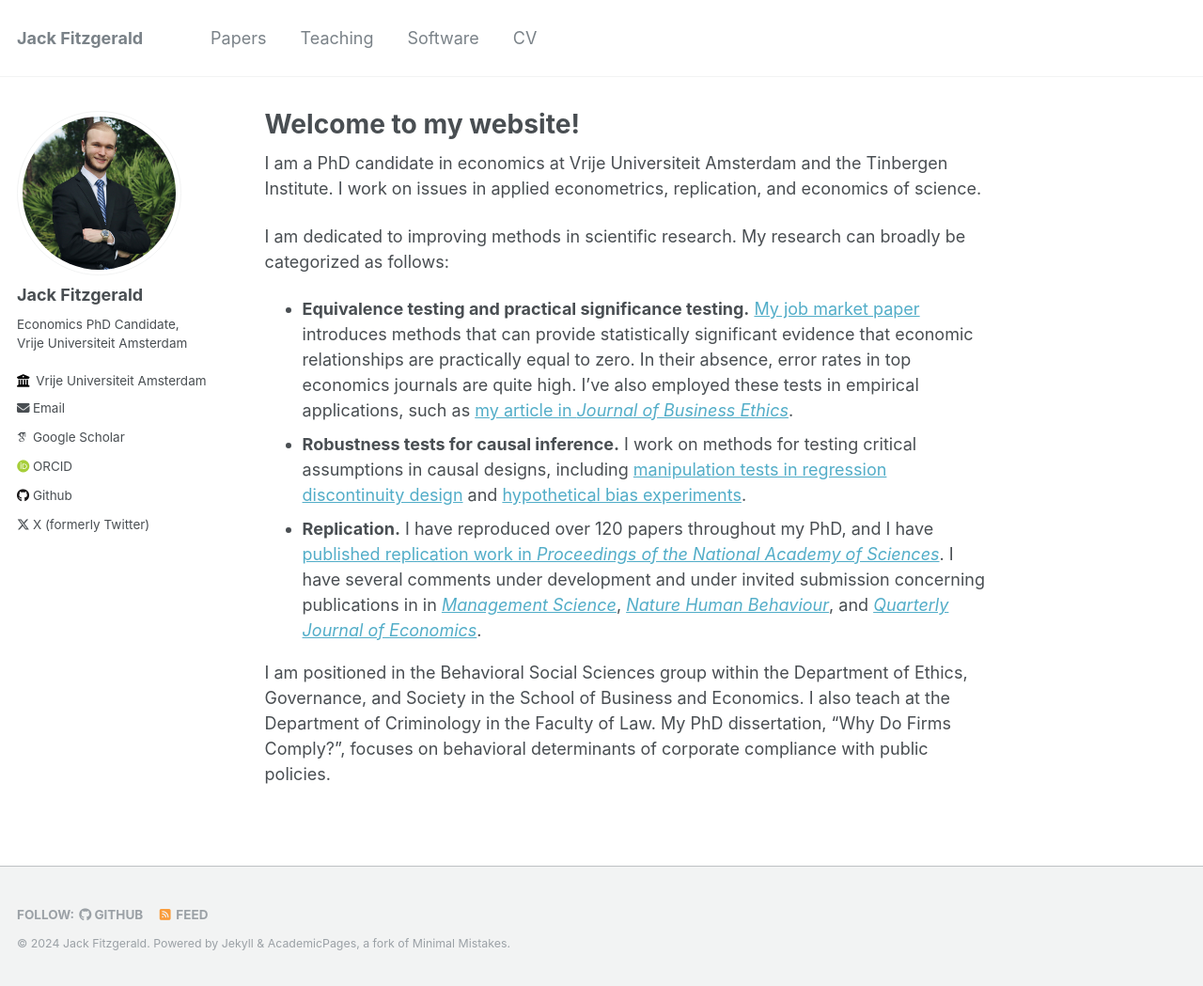
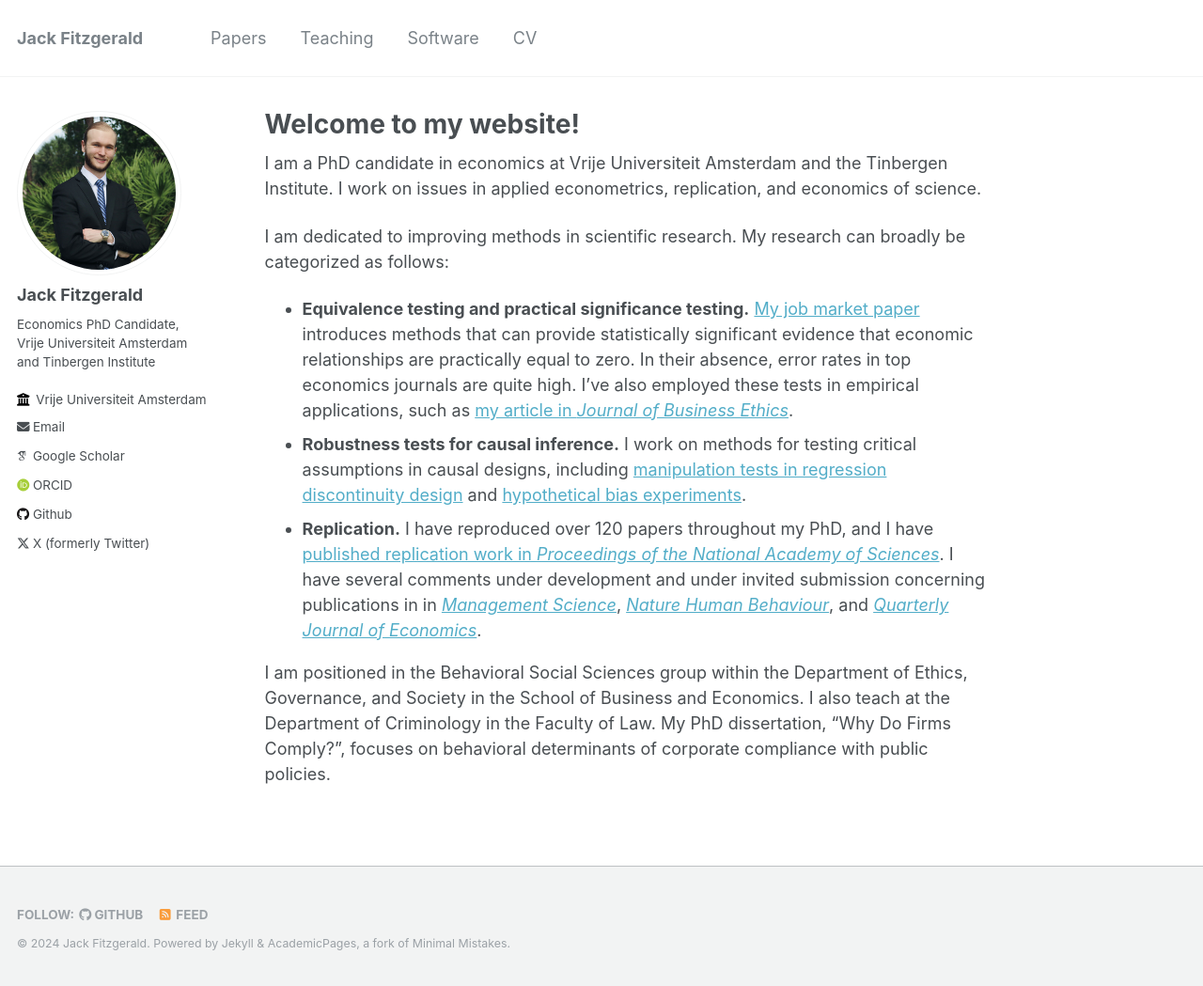
Before and after one commit to jack-fitzgerald/jack-fitzgerald.github.io, a Jekyll site: the page built from _pages/about.md, in a window 1280 px wide and 1049 px high. Shown: the whole window at 94% size. Built offline with Jekyll 4.4.1, drawn with Linux system fonts in a browser that asks for light colours; some web fonts are replaced.

Commit message:
Update _config.yml

```diff
--- a/_config.yml
+++ b/_config.yml
@@ -11,7 +11,7 @@ locale                   : "en-US"
 title                    : "Jack Fitzgerald"
 title_separator          : "-"
 name                     : &name "Jack Fitzgerald"
-description              : &description "Economics PhD Candidate, Vrije Universiteit Amsterdam"
+description              : &description "Economics PhD Candidate, Vrije Universiteit Amsterdam and Tinbergen Institute"
 url                      : https://jack-fitzgerald.github.io # the base hostname & protocol for your site e.g. "https://mmistakes.github.io"
 baseurl                  : "" # the subpath of your site, e.g. "/blog"
 repository               : "academicpages/jack-fitzgerald.github.io"
@@ -24,7 +24,7 @@ author:
   avatar           : "profile.png"
   name             : "Jack Fitzgerald"
   pronouns         : # example: "she/her"
-  bio              : "Economics PhD Candidate, Vrije Universiteit Amsterdam"
+  bio              : "Economics PhD Candidate, Vrije Universiteit Amsterdam and Tinbergen Institute"
   location         : #
   employer         : "Vrije Universiteit Amsterdam"
   uri              : #URL
```
